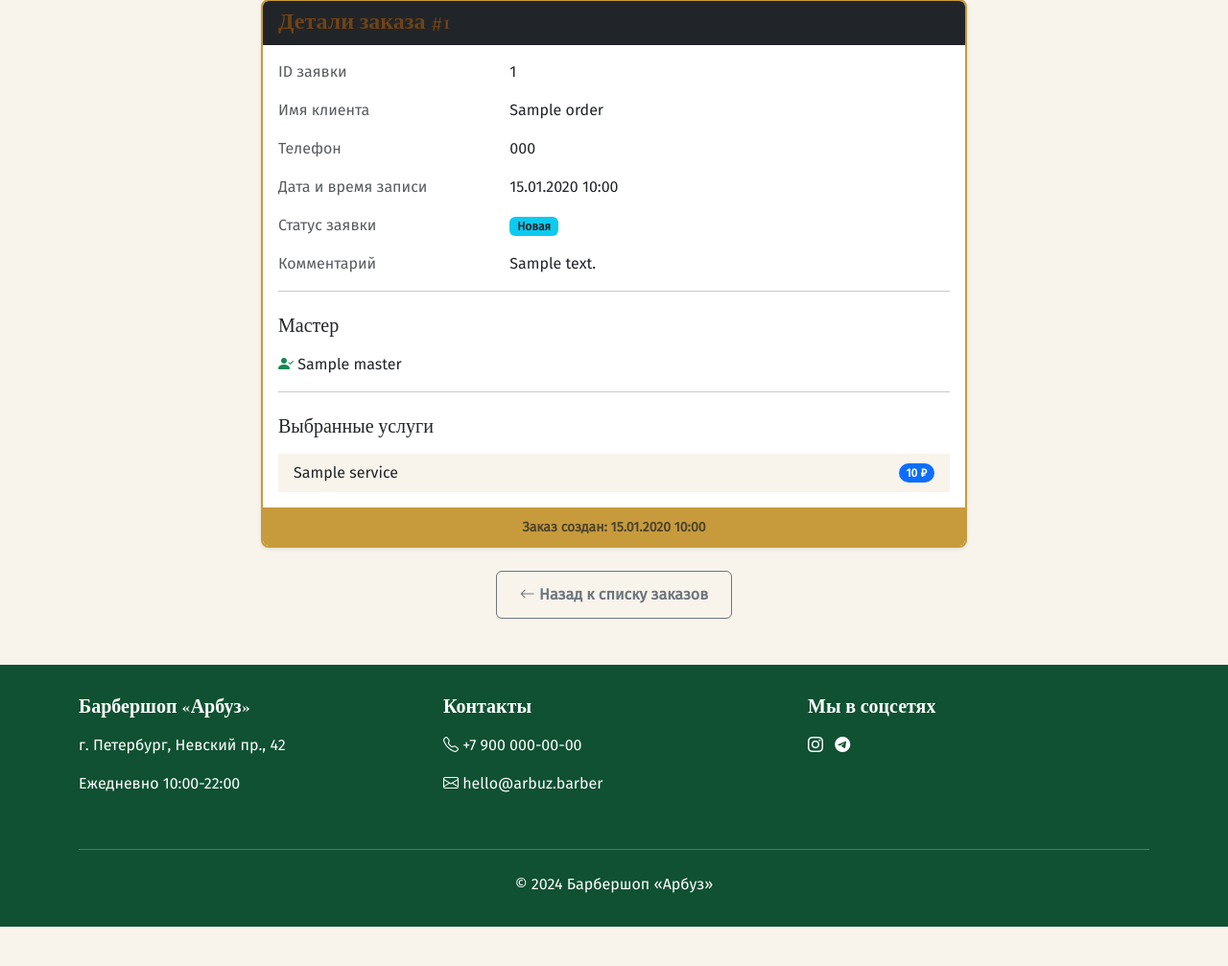
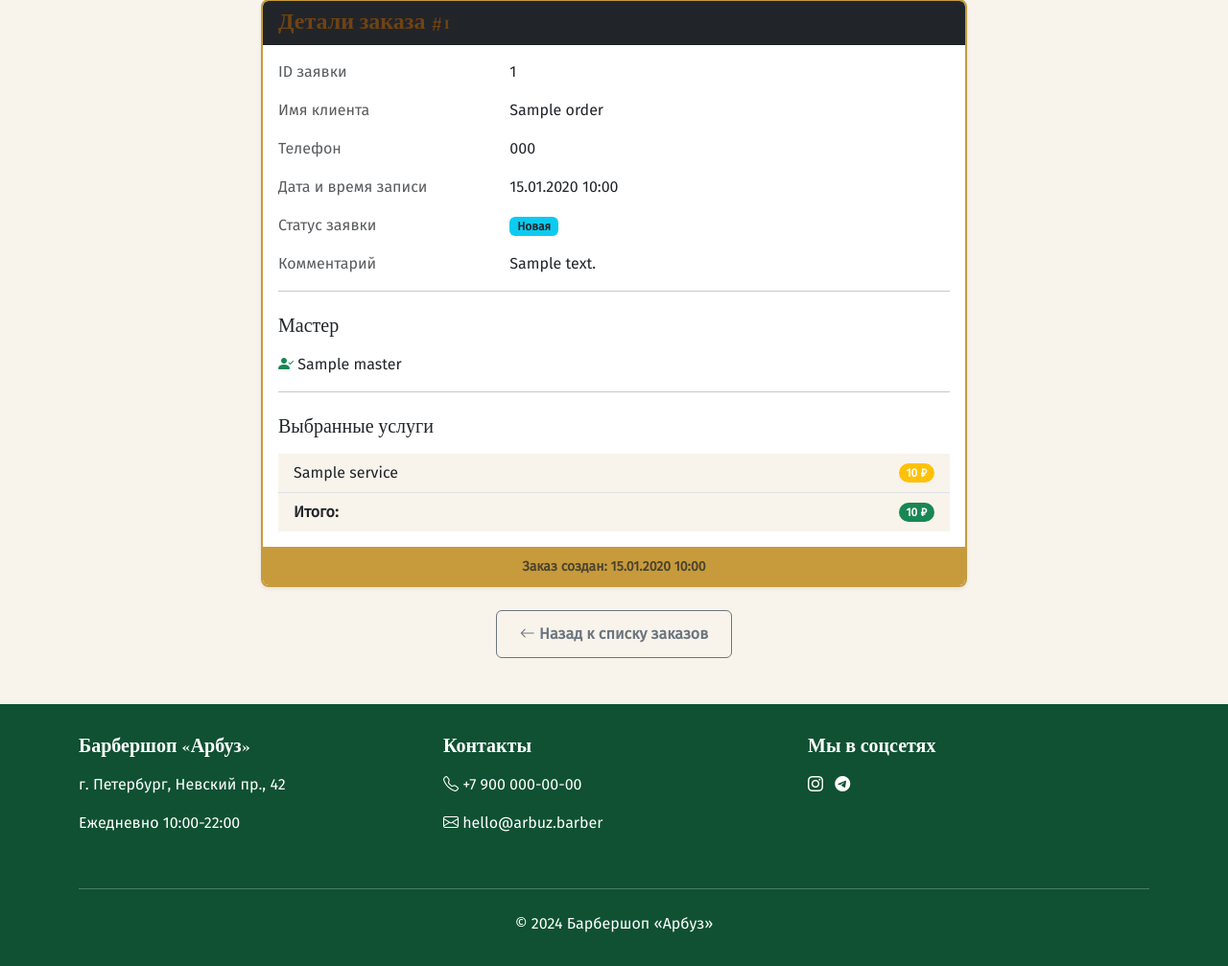
Before and after one commit to AlexMacks/hw412, a Django app: page /orders/1/ in a window 1280 px wide. Shown: the part 105-1112 px from the top of the page at 96% size. Before the commit the page ends 1071 px from the top, so only its background shows below. Run offline with Django 5.2, Linux system fonts and the light colour scheme; tables that the repository leaves empty hold one stand-in row (values such as "Sample post").

Commit message:
hw42: добавили агрегатную функцию для подсчета общей цены заявки

```diff
--- a/core/views.py
+++ b/core/views.py
@@ -107,7 +107,7 @@ def order_detail(request, order_id):
     :param request: HttpRequest
     :param order_id: int (номер заказа)
     """
-    order = Order.objects.prefetch_related("services").select_related("master").get(id=order_id)
+    order = Order.objects.prefetch_related("services").select_related("master").annotate(total_price=Sum('services__price')).get(id=order_id)
 
     context = {"order": order}
 
--- a/templates/order_detail.html
+++ b/templates/order_detail.html
@@ -1,4 +1,4 @@
-    {% extends "base.html" %}
+{% extends "base.html" %}
 
 {% block title %}
 Детали заказа #{{ order.id }} - {{ block.super }}
@@ -57,9 +57,13 @@
                             {% for service in order.services.all %}
                                 <li class="list-group-item d-flex justify-content-between align-items-center">
                                     {{ service.name }}
-                                    <span class="badge bg-primary rounded-pill">{{ service.price|floatformat:"0" }} ₽</span>
+                                    <span class="badge bg-warning rounded-pill">{{ service.price|floatformat:"0" }} ₽</span>
                                 </li>
                             {% endfor %}
+                            {% comment %} total_price {% endcomment %}
+                            <li class="list-group-item d-flex justify-content-between align-items-center">
+                                <strong>Итого:</strong>
+                                <span class="badge bg-success rounded-pill">{{ order.total_price }} ₽</span>
                         </ul>
                     {% else %}
                         <p class="text-muted">Услуги не выбраны.</p>
```
